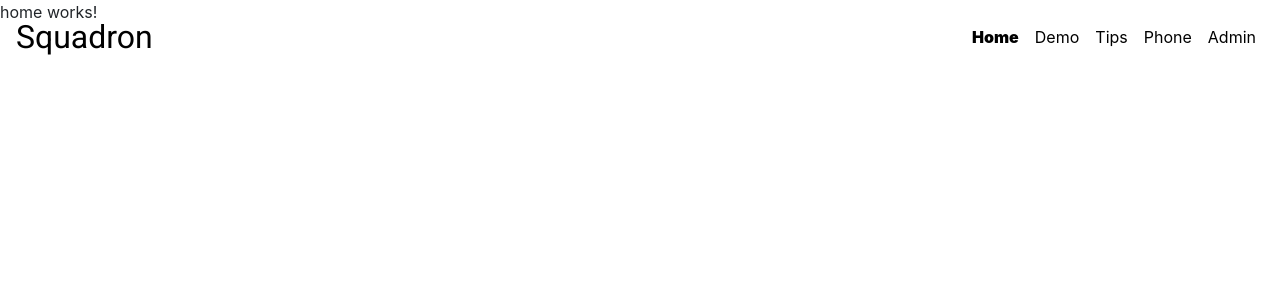
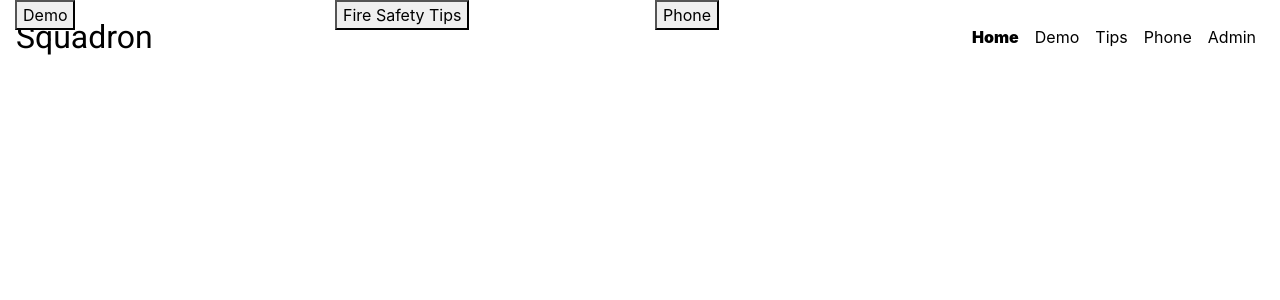
Before and after one commit to paulhewitt/Squadron, an Angular app in the folder squadron/: page / in a window 1280 px wide. Shown: the top 300 px of the page. Built offline with nearby package versions, Linux system fonts and the light colour scheme.

Commit message:
add 3 buttons to home

```diff
--- a/squadron/src/app/home/home.component.css
+++ b/squadron/src/app/home/home.component.css
@@ -0,0 +1,5 @@
+.navButton {
+
+    font-size: 1em;
+
+}
--- a/squadron/src/app/home/home.component.html
+++ b/squadron/src/app/home/home.component.html
@@ -1,3 +1,13 @@
-<p>
-  home works!
-</p>
+<div class="container-fluid">
+  <div class="row">
+    <div class="col-3">
+      <button class="navButton">Demo</button>
+    </div>
+    <div class="col-3">
+      <button class="navButton">Fire Safety Tips</button>
+    </div>
+    <div class="col-3">
+      <button [routerLink]="['/phone']" class="navButton">Phone</button>
+    </div>
+  </div>
+</div>
```
